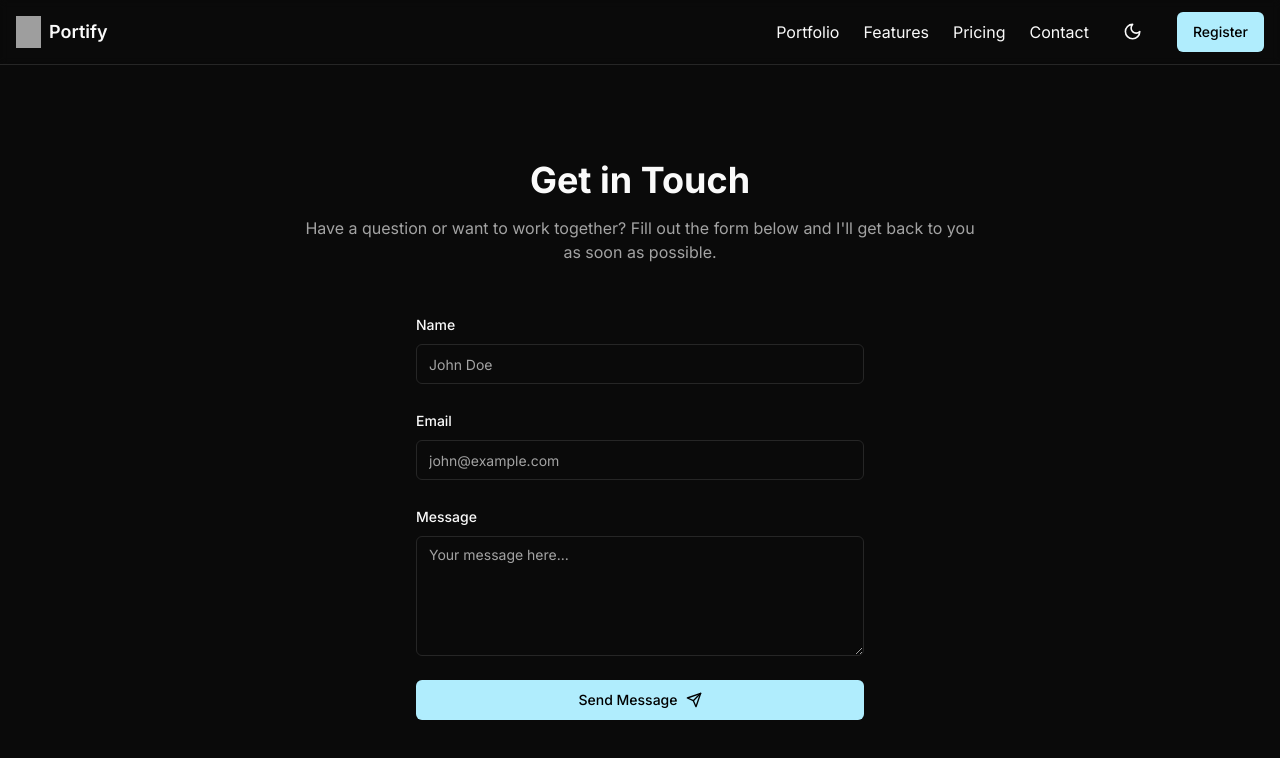
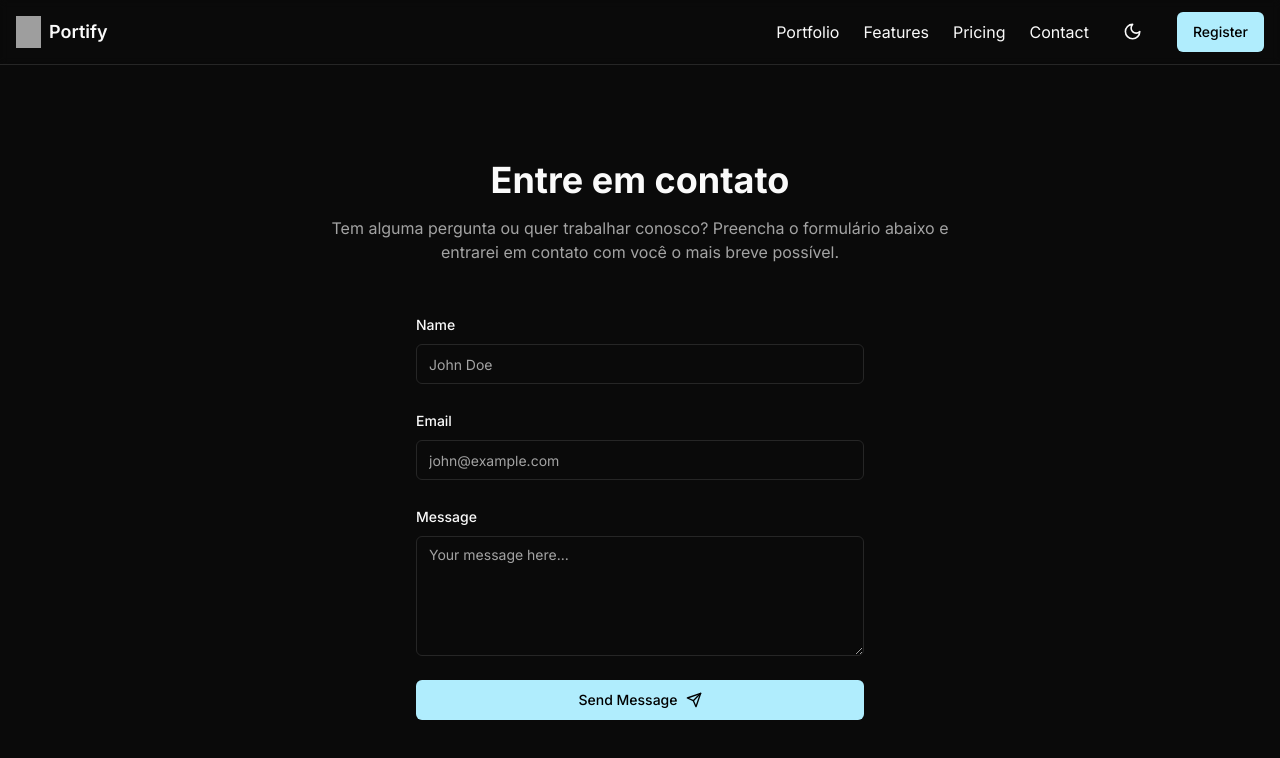
Before and after one commit to pablohga/portifolio-pablo-v03, a Next.js app: page /contact in a window 1280 px wide. Shown: the top 758 px of the page. Built offline with nearby package versions, Linux system fonts and the light colour scheme; no server answers; grey boxes are pictures that could not be loaded.

Commit message:
`Update translations and text for Portuguese locale`

```diff
--- a/app/contact/page.tsx
+++ b/app/contact/page.tsx
@@ -5,9 +5,9 @@ export default function ContactPage() {
     <div className="min-h-screen bg-background pt-20">
       <div className="container px-4 py-20 mx-auto">
         <div className="text-center mb-12">
-          <h1 className="text-4xl font-bold mb-4">Get in Touch</h1>
+          <h1 className="text-4xl font-bold mb-4">Entre em contato</h1>
           <p className="text-muted-foreground max-w-2xl mx-auto">
-            Have a question or want to work together? Fill out the form below and I'll get back to you as soon as possible.
+          Tem alguma pergunta ou quer trabalhar conosco? Preencha o formulário abaixo e entrarei em contato com você o mais breve possível.
           </p>
         </div>
         <ContactForm />
--- a/app/not-found.tsx
+++ b/app/not-found.tsx
@@ -7,7 +7,7 @@ export default function NotFound() {
       <div className="text-center">
         <h1 className="text-4xl font-bold mb-4">404 - Not Found</h1>
         <p className="text-muted-foreground mb-8">
-          The page you're looking for doesn't exist or has been moved.
+        A página que você está procurando não existe ou foi movida.
         </p>
         <Button asChild>
           <Link href="/">Return Home</Link>
--- a/components/contact-section.tsx
+++ b/components/contact-section.tsx
@@ -3,6 +3,7 @@
 import { useEffect, useState } from "react";
 import { motion } from "framer-motion";
 import { ContactForm } from "@/components/contact-form";
+import Image from "next/image";
 
 interface ContactSectionProps {
   userId?: string;
@@ -42,8 +43,8 @@ export function ContactSection({ userId }: ContactSectionProps) {
           viewport={{ once: true }}
           className="text-center mb-12"
         >
-          <h2 className="text-4xl font-bold mb-4">Get in Touch</h2>
-          <p className="text-muted-foreground">Let's work together</p>
+          <h2 className="text-4xl font-bold mb-4">Entre em contato</h2>
+          <p className="text-muted-foreground">Vamos trabalhar juntos</p>
         </motion.div>
 
         <div className="grid md:grid-cols-2 gap-12 items-center">
@@ -54,7 +55,7 @@ export function ContactSection({ userId }: ContactSectionProps) {
             viewport={{ once: true }}
             className="relative aspect-square rounded-lg overflow-hidden"
           >
-            <img
+            <Image
               src={contactImage?.imageUrl || "https://images.unsplash.com/photo-1423666639041-f56000c27a9a?ixlib=rb-4.0.3&ixid=M3wxMjA3fDB8MHxwaG90by1wYWdlfHx8fGVufDB8fHx8fA%3D%3D&auto=format&fit=crop&w=1000&q=80"}
               alt="Contact"
               className="object-cover w-full h-full"
--- a/components/sign-in-form.tsx
+++ b/components/sign-in-form.tsx
@@ -130,9 +130,9 @@ export function SignInForm() {
           </Form>
 
           <div className="text-center text-sm">
-            Don't have an account?{" "}
+          Não tem uma conta?{" "}
             <Link href="/auth/register" className="text-primary hover:underline">
-              Register
+              Cadastre-se
             </Link>
           </div>
         </CardContent>
```
